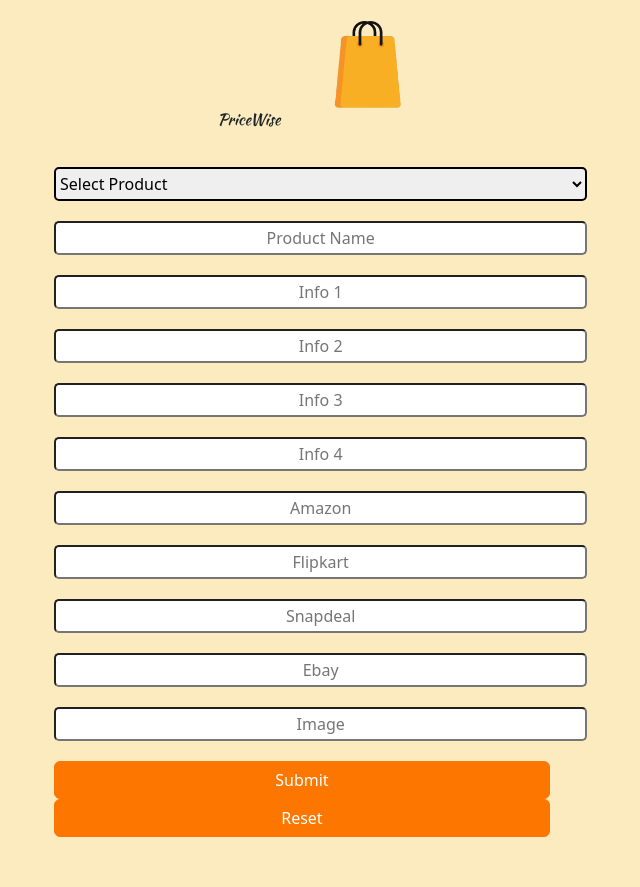
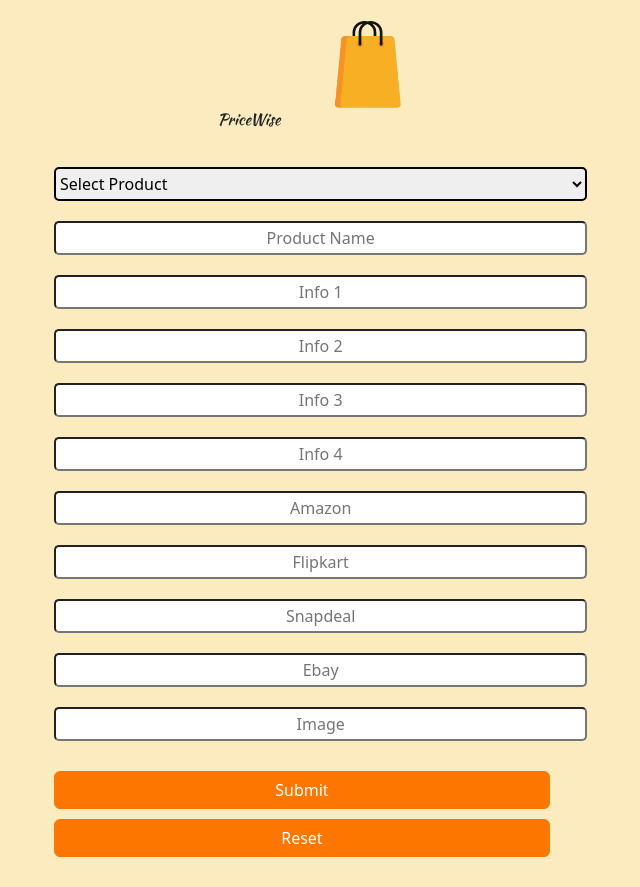
Before and after one commit to charanjose16/Prisewise, a React (Create React App) app in the folder client/: page /add in a window 1280 px wide. Shown: the whole page, without its empty margins (376-1016 px from the left). Built offline with nearby package versions, Linux system fonts and the light colour scheme.

Commit message:
reset btn

```diff
--- a/client/src/components/AddProducts.css
+++ b/client/src/components/AddProducts.css
@@ -26,3 +26,6 @@ select.col-5.add-pr{
 /* select#products.col-5.add-pr{
     color: grey;
 } */
+button.btn.btn-primary.col-7.submit-add{
+    margin-top: 10px;
+}
```
